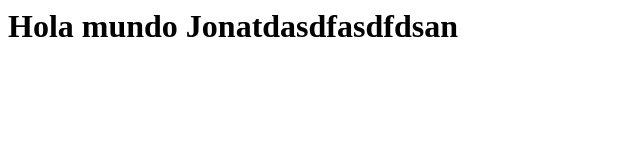
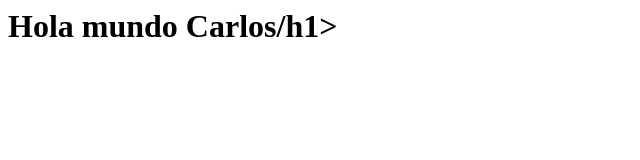
Before and after one commit to Jhonproyec/repasoGit, a plain HTML site: page index.html in a window 1280 px wide. Shown: the whole page, without its empty margins (0-640 px from the left). Drawn offline with Linux system fonts and the light colour scheme.

Commit message:
Modificado por Carlos

```diff
--- a/index.html
+++ b/index.html
@@ -1 +1 @@
-<h1>Hola mundo Jonatdasdfasdfdsan</h1>
+<h1>Hola mundo Carlos/h1>
```
